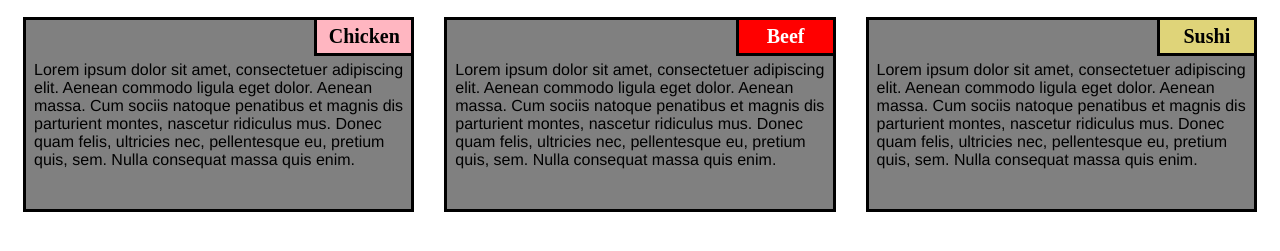
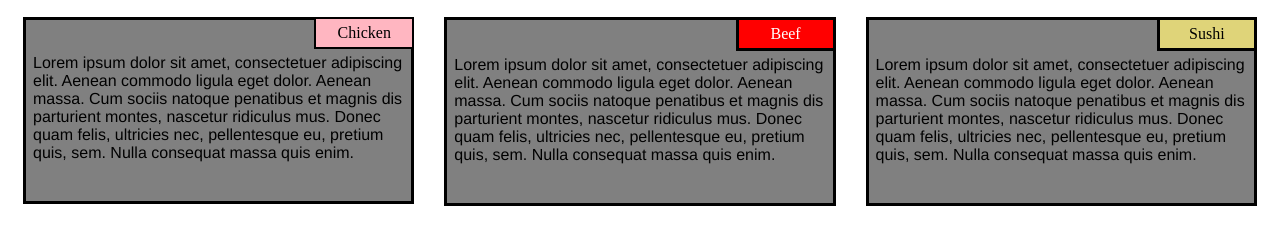
Before and after one commit to preethi3b/preethi3b.github.io, a plain HTML site: page website2/index.html in a window 1280 px wide. Shown: the part 61-312 px from the top of the page. Drawn offline with Linux system fonts and the light colour scheme.

Commit message:
Update styles.css

```diff
--- a/website2/styles.css
+++ b/website2/styles.css
@@ -38,11 +38,10 @@ div {
     width: 100px;
     padding: 5px;
     margin: -3px -3px 0px;
-    border: 3.5px solid black;
+    border: 2px solid black;
     text-align: center;
-    font-size: 125%;
-    font-weight: bold;
-    background-color: #FFB6C1;
+    font-size: 100%;
+        background-color: #FFB6C1;
 
 }
 
@@ -54,8 +53,7 @@ div {
     margin: -3px -3px 0px;
     border: 3.5px solid black;
     text-align: center;
-    font-size: 125%;
-    font-weight: bold;
+    font-size: 100%;
     background-color: #FF0000;
 
 }
@@ -68,8 +66,7 @@ div {
      margin: -3px -3px 0px;
     border: 3.5px solid black;
     text-align: center;
-    font-size: 125%;
-    font-weight: bold;
+    font-size: 100%;
     background-color: rgb(223, 212, 121);
 
 }
@@ -80,7 +77,7 @@ div {
     background-color: gray;
     font-family: Helvetica;
     color: black;
-    margin: 3px ;
+    margin: 2px ;
     height: 150px;
     overflow: auto;
 }
```
